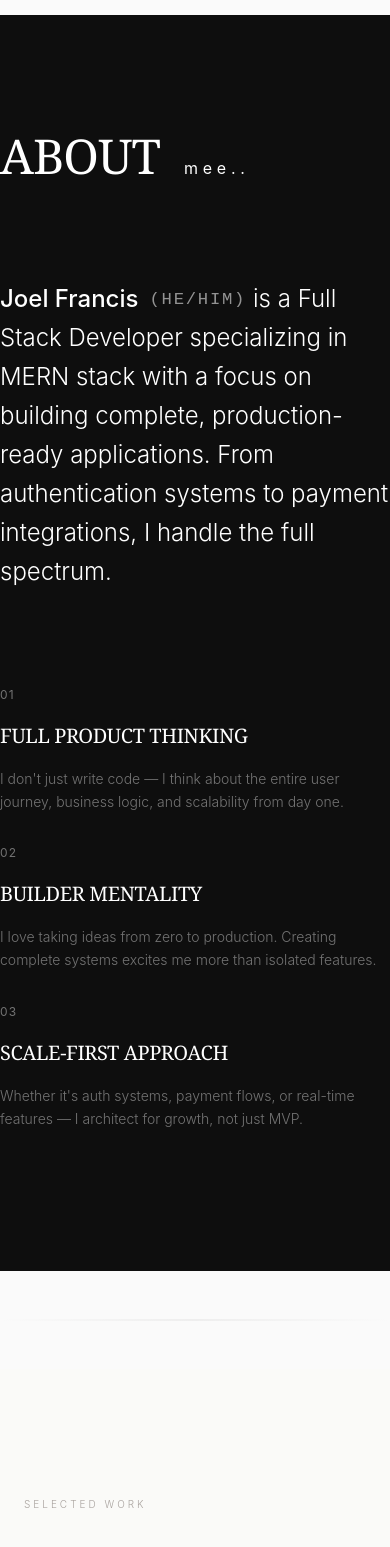
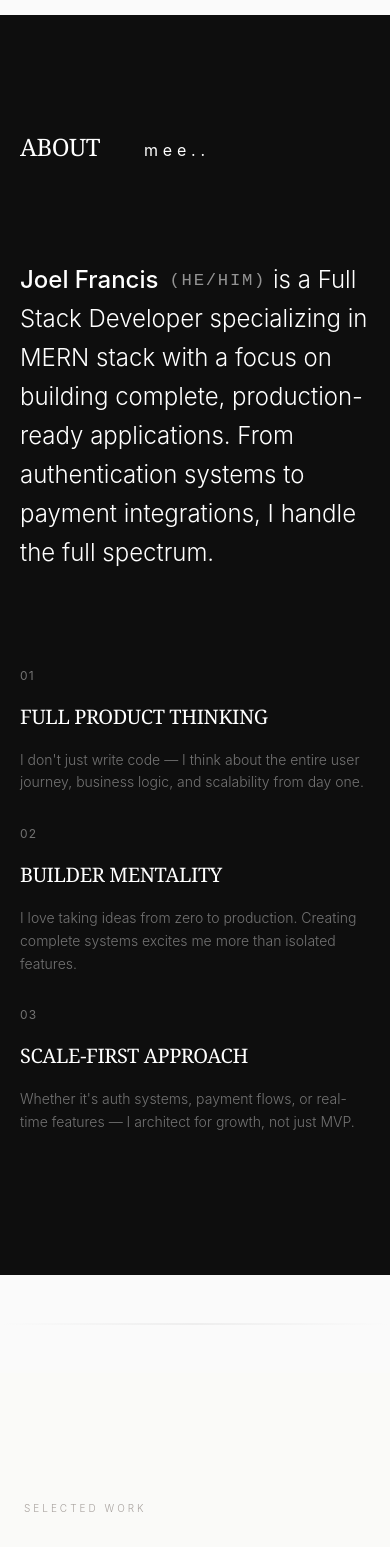
Before and after one commit to joelfrancis1122/portfolioo, a React (Vite) app: page / in a window 390 px wide. Shown: the part 940-2487 px from the top of the page. Built offline with nearby package versions, Linux system fonts and the light colour scheme; the HTML template or start-up script is replaced by a standard one.

Commit message:
fix: alignment udpated at About page

```diff
--- a/src/components/About.tsx
+++ b/src/components/About.tsx
@@ -40,7 +40,7 @@ export const About = () => {
           >
 <div className="flex items-baseline gap-6">
 
-            <h2 className="text-4xl md:text-5xl lg:text-6xl font-display mb-8">
+            <h2 className="lg:text-6xl font-display mb-8 px-5 sm:px-8 md:px-0 text-xl md:text-2xl">
          About
             </h2>
             <span className="text-md  tracking-[0.3em] text-whites block mb-6">
@@ -57,17 +57,18 @@ export const About = () => {
   transition={{ duration: 0.8, delay: 0.1 }}
   className="max-w-4xl"
 >
-  <p className="text-xl md:text-2xl lg:text-3xl font-light leading-relaxed text-white">
+<p className="px-5 sm:px-8 md:px-0 text-xl md:text-2xl lg:text-3xl font-light leading-relaxed text-white">
   <span className="font-medium">Joel Francis</span>{" "}
   <span className="pronoun">(HE/HIM)</span>{" "}
   is a Full Stack Developer specializing in MERN stack with a focus on building
   complete, production-ready applications. From authentication systems to
   payment integrations, I handle the full spectrum.
 </p>
+
 </motion.div>
 
           {/* Thinking traits */}
-          <div className="grid md:grid-cols-3 gap-8 pt-8">
+          <div className="grid md:grid-cols-3 gap-8 pt-8 px-5 sm:px-8 md:px-0 text-xl md:text-2xl">
             {traits.map((trait, index) => (
               <motion.div
                 key={trait.title}
```
Lines whose indentation alone changed are shown as unchanged.
